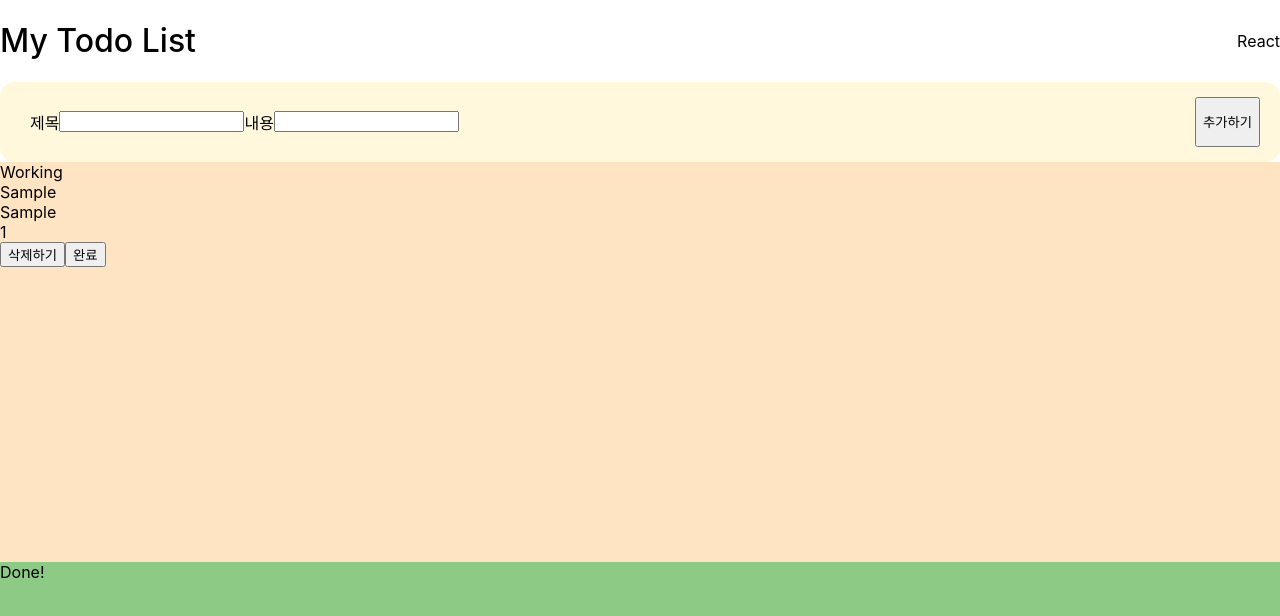
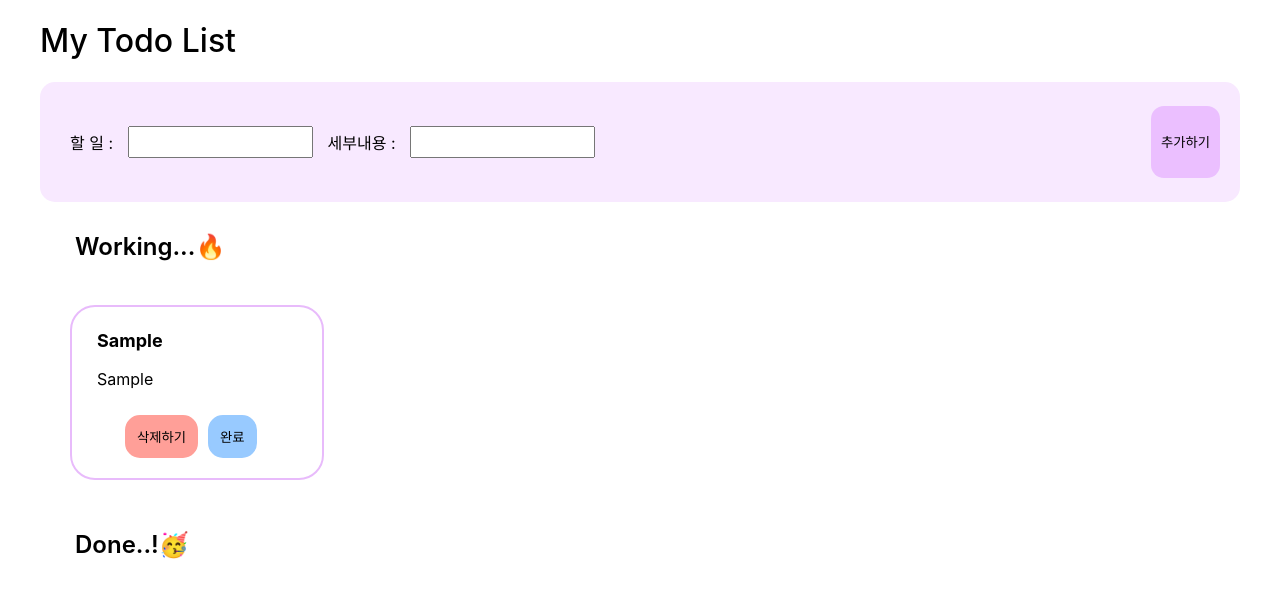
Before and after one commit to SohyangO/todoList, a React (Create React App) app: page / in a window 1280 px wide. Both pictures are taken after typing "Sample", "Sample" into the empty fields and a click on the button "추가하기". Shown: the top 616 px of the page. Built offline with nearby package versions, Linux system fonts and the light colour scheme.

Commit message:
css 완료

```diff
--- a/package.json
+++ b/package.json
@@ -9,6 +9,7 @@
     "react": "^18.2.0",
     "react-dom": "^18.2.0",
     "react-scripts": "5.0.1",
+    "uuid": "^9.0.1",
     "web-vitals": "^2.1.4"
   },
   "scripts": {
--- a/src/App.css
+++ b/src/App.css
@@ -1,19 +1,29 @@
 .App {
   display: flex;
+  max-width: 1200px;
+  min-width: 800px;
+  margin: auto;
 }
 h1 {
   display: inline-block;
   font-weight: 500;
 }
-p {
-  display: flex;
-  align-items: center;
-  margin: auto 0 auto auto;
+.checkWork {
+  margin-top: 20px;
+  margin-left: 35px;
+  font-size: 24px;
+  font-weight: 600;
+}
+section {
+  max-width: 1200px;
+  min-width: 800px;
+  margin: auto;
 }
 .addTodo {
   display: flex;
-  height: 80px;
-  background-color: cornsilk;
+  height: 120px;
+  /* border: 2px solid rgb(170, 170, 170); */
+  background-color: #f8e9ff;
   border-radius: 15px;
 }
 .addInput {
@@ -26,14 +36,56 @@ p {
   align-items: center;
   float: right;
   margin: auto 20px auto auto;
-  height: 50px;
+  background-color: #ebbfff;
+  border: transparent;
+  border-radius: 13px;
+  height: 60%;
+  cursor: pointer;
 }
-
+input {
+  margin-left: 10px;
+  margin-right: 15px;
+  line-height: 2;
+}
 .working {
-  height: 400px;
-  background-color: bisque;
+  /* border: 2px solid rgb(170, 170, 170); */
+  border-radius: 15px;
+  margin-top: 30px;
+}
+strong > p {
+  font-size: 18px;
 }
 .done {
-  height: 400px;
-  background-color: rgb(141, 202, 134);
+  /* border: 2px solid rgb(170, 170, 170); */
+  border-radius: 15px;
+  margin-top: 30px;
+  margin-bottom: 30px;
 }
+.todoCard {
+  width: 200px;
+  margin: 20px 30px;
+  border: 2px solid #e8bbfb;
+  border-radius: 25px;
+  padding: 5px 25px;
+  display: inline-block;
+}
+.btns {
+  margin: 5px 10px;
+  padding: 10px 18px;
+}
+button {
+  display: inline-block;
+  background-color: transparent;
+  padding: 10px;
+  border: 2px solid darkviolet;
+  border-radius: 15px;
+}
+.delete {
+  margin-right: 10px;
+  background-color: #ff9f98;
+  border: 2px solid #ff9f98;
+}
+.complete {
+  background-color: #98caff;
+  border: 2px solid #98caff;
+}
--- a/src/App.jsx
+++ b/src/App.jsx
@@ -1,5 +1,6 @@
 import { useState } from "react";
 import "./App.css";
+import { v4 } from "uuid";
 
 function App() {
   const [todoList, setTodoList] = useState([]);
@@ -28,13 +29,12 @@ function App() {
     setTodo("");
     setDetail("");
     const newTodo = {
-      id: todoList.length + 1, // ?? 이거 어떻게 해야 하지ㅜㅜ?
+      id: v4(),
       todo,
       detail,
       isDone: false,
     };
     console.log(newTodo);
-    console.log(todoList);
     return setTodoList([...todoList, newTodo]);
   };
 
@@ -56,27 +56,33 @@ function App() {
     <div>
       <header className="App">
         <h1>My Todo List</h1>
-        <p>React</p>
       </header>
+      <section>
         <div className="addTodo">
           <div className="addInput">
-          제목 <input value={todo} onChange={inputTodo} />
-          내용 <input value={detail} onChange={inputDetail} />
+            할 일 :&nbsp;
+            <input value={todo} onChange={inputTodo} />
+            세부내용 :&nbsp; <input value={detail} onChange={inputDetail} />
           </div>
           <button className="add" onClick={addTodo}>
             추가하기
           </button>
         </div>
         <div className="working">
-        <p>Working</p>
+          <p className="checkWork">Working...🔥</p>
           {todoList.map((item) => {
             if (!item.isDone) {
               return [
-              <div key={item.id}>
+                <div key={item.id} className="todoCard">
+                  <strong>
                     <p>{item.todo}</p>
+                  </strong>
                   <p>{item.detail}</p>
-                <p>{item.id}</p>
-                <button className="delete" onClick={() => deleteList(item.id)}>
+                  <div className="btns">
+                    <button
+                      className="delete"
+                      onClick={() => deleteList(item.id)}
+                    >
                       삭제하기
                     </button>
                     <button
@@ -85,21 +91,27 @@ function App() {
                     >
                       {item.isDone ? "취소" : "완료"}
                     </button>
+                  </div>
                 </div>,
               ];
             }
           })}
         </div>
         <div className="done">
-        <p>Done!</p>
+          <p className="checkWork">Done..!🥳</p>
           {todoList.map((item) => {
             if (item.isDone) {
               return [
-              <div key={item.id}>
+                <div key={item.id} className="todoCard">
+                  <strong>
                     <p>{item.todo}</p>
+                  </strong>
                   <p>{item.detail}</p>
-                <p>{item.id}</p>
-                <button className="delete" onClick={() => deleteList(item.id)}>
+                  <div className="btns">
+                    <button
+                      className="delete"
+                      onClick={() => deleteList(item.id)}
+                    >
                       삭제하기
                     </button>
                     <button
@@ -108,11 +120,13 @@ function App() {
                     >
                       {item.isDone ? "취소" : "완료"}
                     </button>
+                  </div>
                 </div>,
               ];
             }
           })}
         </div>
+      </section>
     </div>
   );
 }
```
Also changed, not shown: 1 other file (tests, documents, lock files or other folders). Lines whose indentation alone changed are shown as unchanged.
